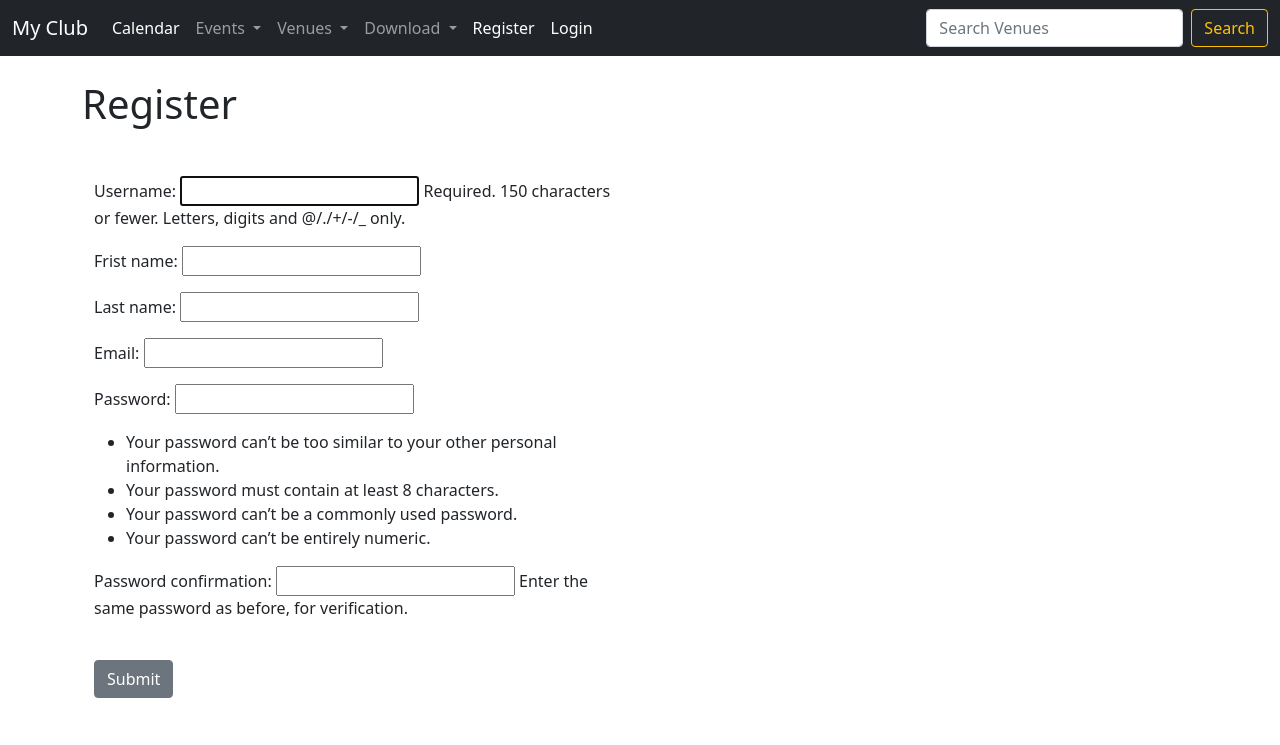
After one commit to Kiniboua/formation-django, a Django app: page /members/register_user in a window 1280 px wide. The commit adds this page. Shown: the top 745 px of the page. Run offline with Django 5.2, Linux system fonts and the light colour scheme.

Commit message:
Creat Register Page and Authenficated User

```diff
--- a/events/templates/events/base.html
+++ b/events/templates/events/base.html
@@ -21,8 +21,10 @@
             <svg xmlns="http://www.w3.org/2000/svg" width="24" height="24" fill="currentColor" class="bi bi-exclamation-triangle-fill flex-shrink-0 me-2" viewBox="0 0 16 16" role="img" aria-label="Warning:">
               <path d="M8.982 1.566a1.13 1.13 0 0 0-1.96 0L.165 13.233c-.457.778.091 1.767.98 1.767h13.713c.889 0 1.438-.99.98-1.767L8.982 1.566zM8 5c.535 0 .954.462.9.995l-.35 3.507a.552.552 0 0 1-1.1 0L7.1 5.995A.905.905 0 0 1 8 5zm.002 6a1 1 0 1 1 0 2 1 1 0 0 1 0-2z"/>
             </svg>
+
             <div>
               {{ message }}
+              <button type="button" class="btn-close" data-bs-dismiss="alert" aria-label="Close"></button>
             </div>
           </div>
         {% endfor %}
--- a/events/templates/events/navbar.html
+++ b/events/templates/events/navbar.html
@@ -50,15 +50,19 @@
 
 
           <!--check if user is logged in -->
+
           {% if user.is_authenticated %}
             <li class="nav-item">
-              <a class="nav-link active" aria-current="page" href={% url "logout"%}  >logout </a>
+                <a class="nav-link active" aria-current="page" href="{% url 'logout' %}">Logout</a>
             </li>
-          {% else %}
-            <li class="nav-item">
-              <a class="nav-link active" aria-current="page" href={% url "login"%}  >Login </a>
-            </li>
-          {% endif %}
+            {% else %}
+                <li class="nav-item">
+                    <a class="nav-link active" aria-current="page" href="{% url 'register_user' %}">Register</a>
+                </li>
+                <li class="nav-item">
+                    <a class="nav-link active" aria-current="page" href="{% url 'login' %}">Login</a>
+                </li>
+            {% endif %}
 
 
 
--- /dev/null
+++ b/members/forms.py
@@ -0,0 +1,13 @@
+from django.contrib.auth.forms import UserCreationForm
+from django.contrib.auth.models import User
+from django import forms
+
+
+class RegisterUserForm(UserCreationForm):
+    email = forms.EmailField()
+    frist_name = forms.CharField(max_length=50)
+    last_name = forms.CharField(max_length=50)
+    #address = forms.CharField(max_length=200)
+    class Meta:
+        model = User
+        fields = ('username', 'frist_name', 'last_name', 'email', 'password1', 'password2')
--- /dev/null
+++ b/members/templates/authenticate/register_user.html
@@ -0,0 +1,32 @@
+{% extends 'events/base.html' %}
+
+{% block content %}
+    <h1>Register</h1>
+
+    {% if form.errors %}
+    <div class="alert alert-warning d-flex align-items-center" role="alert">
+        <svg xmlns="http://www.w3.org/2000/svg" width="24" height="24" fill="currentColor" class="bi bi-exclamation-triangle-fill flex-shrink-0 me-2" viewBox="0 0 16 16" role="img" aria-label="Warning:">
+          <path d="M8.982 1.566a1.13 1.13 0 0 0-1.96 0L.165 13.233c-.457.778.091 1.767.98 1.767h13.713c.889 0 1.438-.99.98-1.767L8.982 1.566zM8 5c.535 0 .954.462.9.995l-.35 3.507a.552.552 0 0 1-1.1 0L7.1 5.995A.905.905 0 0 1 8 5zm.002 6a1 1 0 1 1 0 2 1 1 0 0 1 0-2z"/>
+        </svg>
+
+        <div>
+            There has been an error in the Formualire....
+          <button type="button" class="btn-close" data-bs-dismiss="alert" aria-label="Close"></button>
+        </div>
+      </div>
+
+    {% endif %}
+    <div class="container mt-5">
+        <div class="row">
+            <div class="col-md-6">
+                <form action="{% url 'register_user' %}" method="POST" class="mx-auto">
+                    {% csrf_token %}
+                    {{ form.as_p }}
+                    <br/>
+                    <input type="submit" value="Submit" class="btn btn-secondary">
+                </form>
+            </div>
+        </div>
+    </div>
+    <br/><br/>
+{% endblock %}
--- a/members/urls.py
+++ b/members/urls.py
@@ -4,4 +4,5 @@ from . import views
 urlpatterns = [
     path('login_user', views.login_user, name="login"),
     path('logout_user', views.login_user, name="logout"),
+    path('register_user', views.register_user, name="register_user"),
 ]
--- a/members/views.py
+++ b/members/views.py
@@ -1,6 +1,8 @@
 from django.shortcuts import render, redirect
 from django.contrib.auth import authenticate, login, logout
 from django.contrib import messages
+from django.contrib.auth.forms import UserCreationForm
+from .forms import RegisterUserForm
 
 def login_user(request):
     if request.method == "POST":
@@ -11,7 +13,7 @@ def login_user(request):
             login(request, user)
             return redirect('home')
         else:
-            messages.error(request, "Il y a eu une erreur de connexion. Veuillez vérifier votre nom d'utilisateur et votre mot de passe.")
+            messages.success(request, "There has been a connection error. Please check your username and password.")
             return redirect('login')
     else:
         return render(request, 'authenticate/login.html', {})
@@ -19,5 +21,23 @@ def login_user(request):
 
 def logout_user(request):
     logout(request)
-    messages.success(request, ("Vous etes Deconnecter"))
+    messages.success(request, ("You are logout"))
     return redirect('home')
+
+
+def register_user(request):
+    if request.method == "POST":
+        form = RegisterUserForm(request.POST)
+        if form.is_valid():
+            form.save()
+            username = form.cleaned_data['username']
+            password = form.cleaned_data['password1']
+            user = authenticate(username=username, password=password )
+            login(request, user)
+            messages.success(request, ('Inscriptions Reussite'))
+            return redirect('home')
+    else:
+        form = RegisterUserForm()
+    return render(request, 'authenticate/register_user.html', {
+        'form': form,
+    })
```
Also changed, not shown: db.sqlite3.
